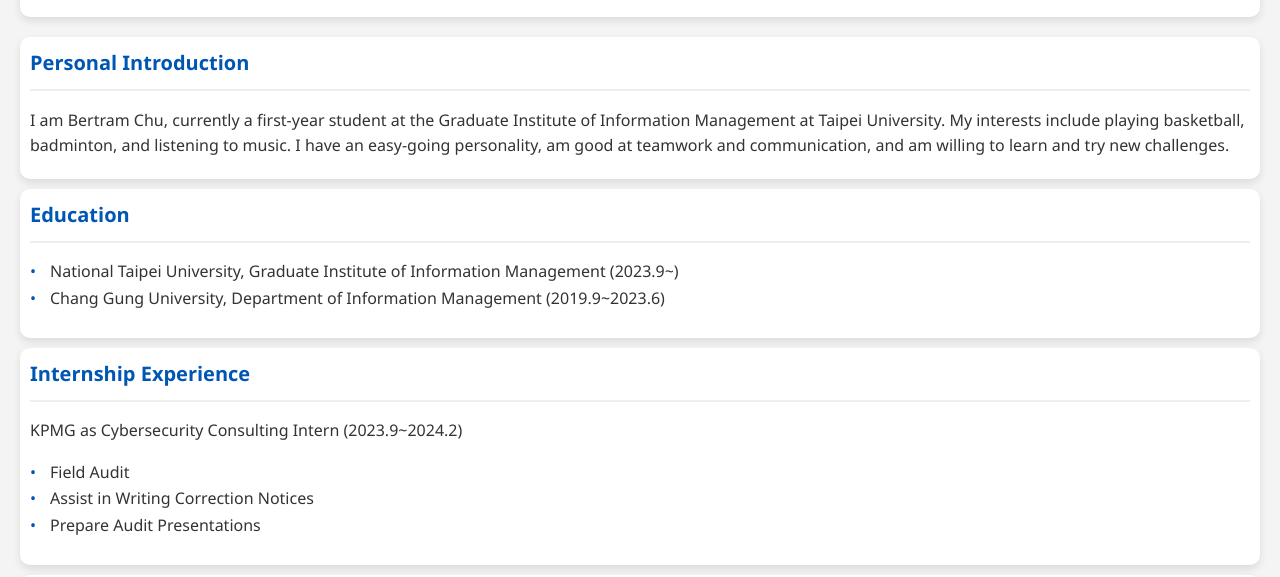
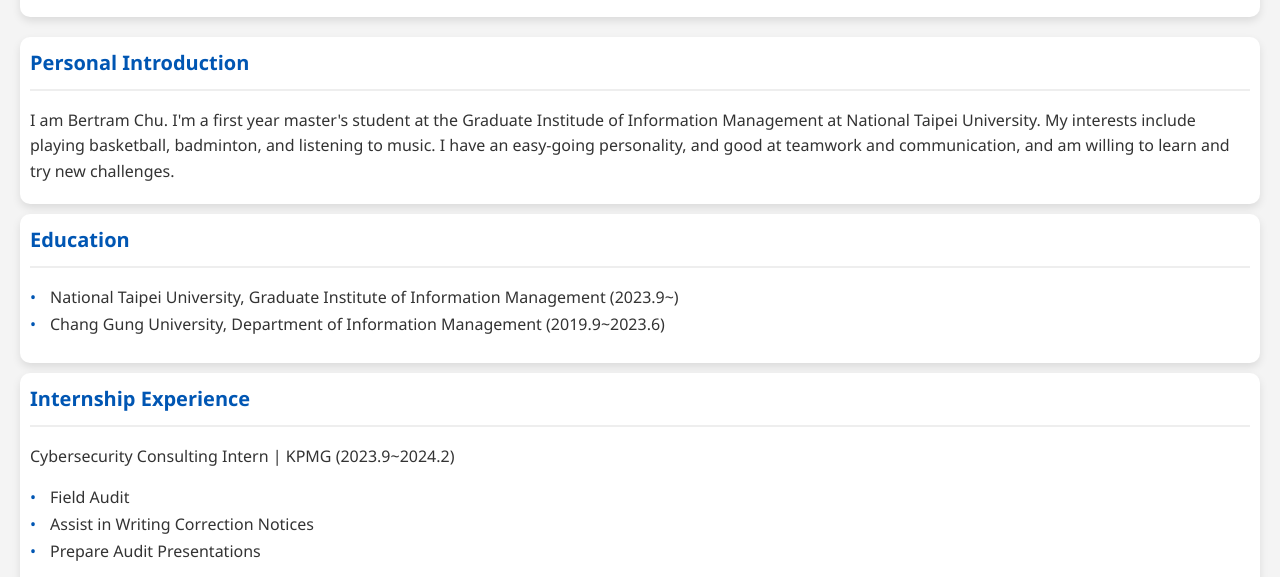
Before and after one commit to Bertram07/Bertram07.github.io, a plain HTML site: page index.html in a window 1280 px wide. Shown: the part 223-800 px from the top of the page. Drawn offline with Linux system fonts and the light colour scheme.

Commit message:
Success github.io page version2

```diff
--- a/index.html
+++ b/index.html
@@ -92,7 +92,7 @@
 
     <div class="section">
         <h2>Personal Introduction</h2>
-        <p>I am Bertram Chu, currently a first-year student at the Graduate Institute of Information Management at Taipei University. My interests include playing basketball, badminton, and listening to music. I have an easy-going personality, am good at teamwork and communication, and am willing to learn and try new challenges.</p>
+        <p>I am Bertram Chu. I'm a first year master's student at the Graduate Institude of Information Management at National Taipei University. My interests include playing basketball, badminton, and listening to music. I have an easy-going personality, and good at teamwork and communication, and am willing to learn and try new challenges.</p>
     </div>
     <div class="section">
         <h2>Education</h2>
@@ -103,7 +103,7 @@
     </div>
     <div class="section">
         <h2>Internship Experience</h2>
-        <p> KPMG as Cybersecurity Consulting Intern (2023.9~2024.2)</p>
+        <p> Cybersecurity Consulting Intern | KPMG (2023.9~2024.2)</p>
         <ul>
             <li>Field Audit</li>
             <li>Assist in Writing Correction Notices</li>
```
